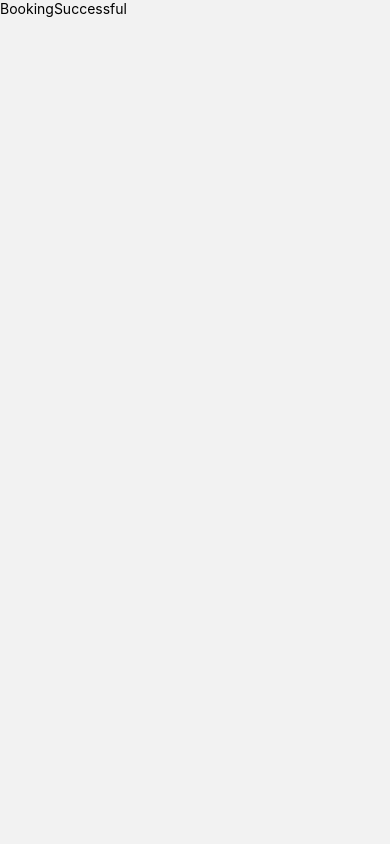
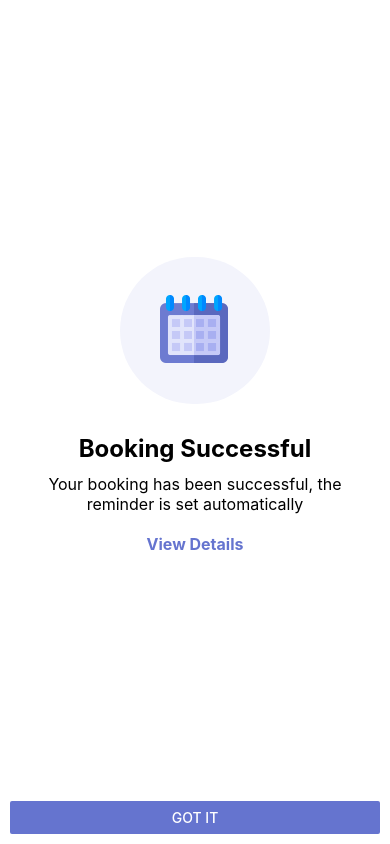
Before and after one commit to aamir-ds/digital-clinic, a React Native app: screen /BookingSuccessful in a window 390 px wide. Built offline with nearby package versions, Linux system fonts and the light colour scheme.

Commit message:
booking successful page design completed

```diff
--- a/screens/BookingSuccessful.js
+++ b/screens/BookingSuccessful.js
@@ -1,14 +1,79 @@
-import { StyleSheet, Text, View } from 'react-native'
+import { StyleSheet, Text, View, Image, Button, TouchableOpacity } from 'react-native'
 import React from 'react'
 
 const BookingSuccessful = () => {
   return (
-    <View>
-      <Text>BookingSuccessful</Text>
+    <View style={styles.container}>
+
+    <View style={styles.bookingSection}>
+      <View style={styles.roundedImage}>
+        <Image source={require('../assets/images/booking.png')}/>
+      </View>
+
+      <View style={styles.midSection}>
+        <Text style={styles.title}>Booking Successful</Text>
+        <Text style={styles.subtitle}>Your booking has been successful, the reminder is set automatically</Text>
+      </View>
+      <TouchableOpacity style={styles.viewDetails} activeOpacity="0.7">
+        <Text style={styles.link}>View Details</Text>
+      </TouchableOpacity>
+
+    </View>
+      <View>
+        <Button title='Got it' color="#6574CF"></Button>
+      </View>
     </View>
   )
 }
 
 export default BookingSuccessful
 
-const styles = StyleSheet.create({})
+const styles = StyleSheet.create({
+  container: {
+    flex: 1,
+    backgroundColor: '#ffffff',
+    padding: 10,
+  },
+  bookingSection: {
+    flex: 1,
+    alignSelf: 'center',
+    alignItems: 'center',
+    justifyContent: 'center',
+    width: '80%'
+  },
+  roundedImage: {
+    padding: 35,
+    backgroundColor: '#F3F4FC',
+    flexDirection: 'column',
+    alignItems: 'center',
+    justifyContent: 'center',
+    borderRadius: 100
+  },
+  midSection: {
+    flexDirection: 'column',
+    alignItems: 'center',
+    justifyContent: 'center',
+    marginTop: 30
+  },
+  title: {
+    fontSize: 24,
+    fontWeight: 'bold',
+    color: '#000',
+    lineHeight: 30
+  },
+  subtitle: {
+    fontSize: 16,
+    color: '#000',
+    textAlign: 'center',
+    lineHeight: 20,
+    marginTop: 10
+  },
+  viewDetails: {
+    marginTop: 20
+  },
+  link: {
+    color: '#6574CF',
+    fontSize: 16,
+    fontWeight: 'bold'
+  }
+})
```
Also changed, not shown: assets/images/booking.png (added), 1 other file (tests, documents, lock files or other folders).
